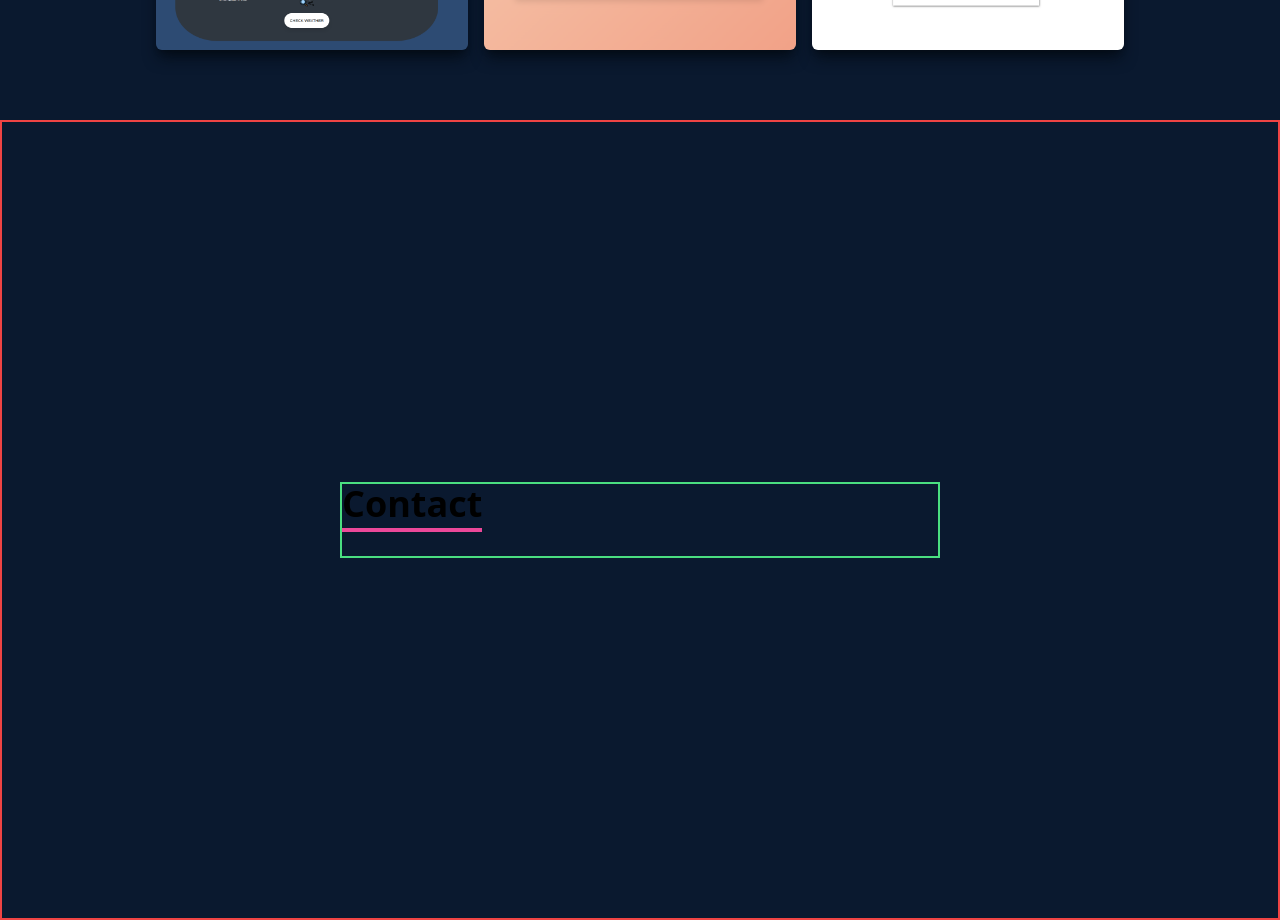
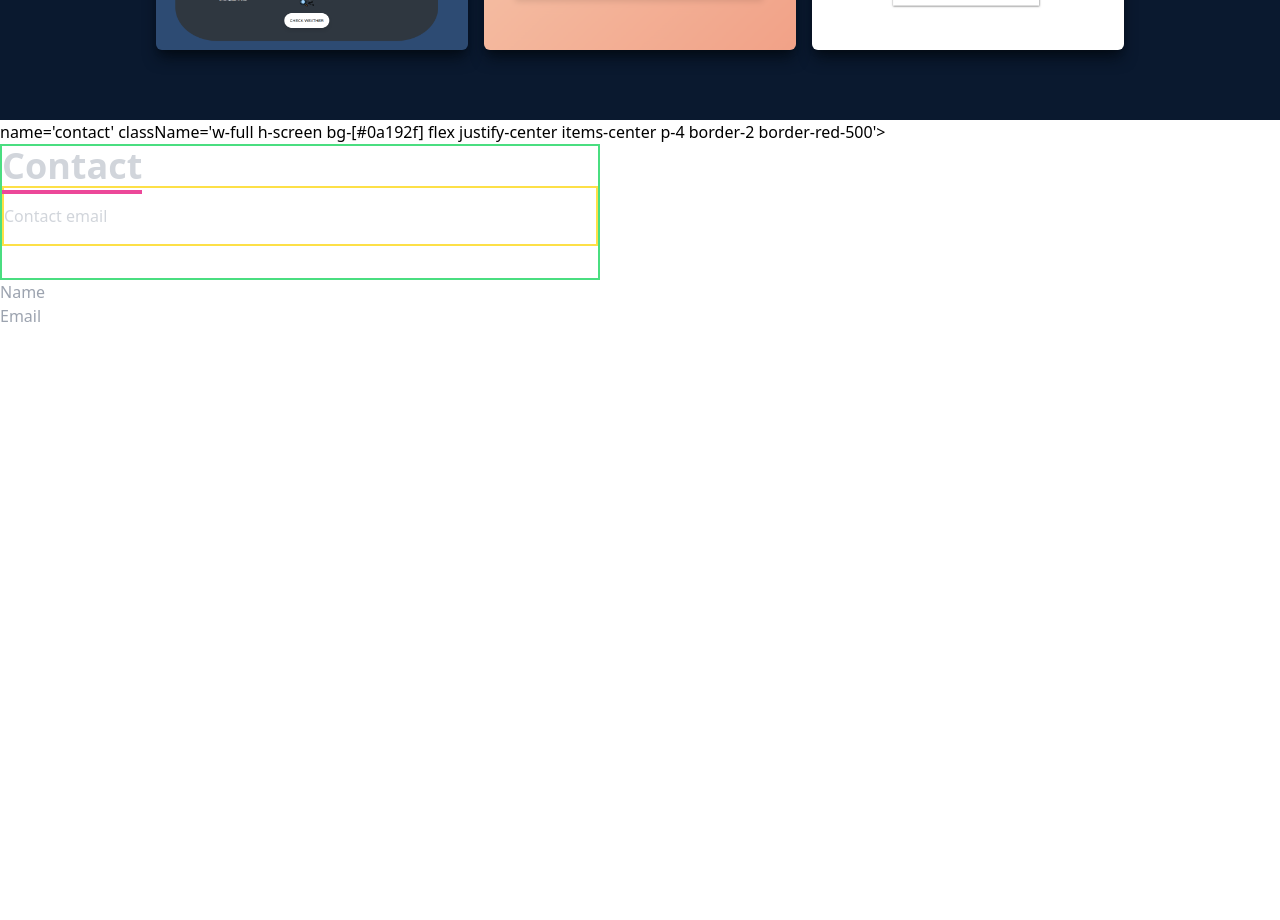
Before and after one commit to OerdBej/showcase, a React (Create React App) app: page / in a window 1280 px wide. Shown: the part 3080-4000 px from the top of the page. After the commit the page ends 3408 px from the top, so only its background shows below. Built offline with nearby package versions, Linux system fonts and the light colour scheme.

Commit message:
adding basic input form for the email and contact form

```diff
--- a/src/components/Contact.jsx
+++ b/src/components/Contact.jsx
@@ -2,15 +2,20 @@ import React from 'react';
 
 const Contact = () => {
     return (
-        <div
-            name='contact'
-            className='w-full h-screen bg-[#0a192f] flex justify-center items-center p-4 border-2 border-red-500'>
+        <div>
+            name='contact' className='w-full h-screen bg-[#0a192f] flex
+            justify-center items-center p-4 border-2 border-red-500'>
             <form action='' className='flex flex-col max-w-[600px] w-full'>
                 <div className='pb-8 border-2 border-green-400'>
-                    <p className='text-4xl font-bold inline border-b-4 border-pink-500'>
+                    <p className='text-4xl font-bold inline border-b-4 border-pink-500 text-gray-300'>
                         Contact
                     </p>
+                    <p className='text-gray-300 py-4 border-2 border-yellow-300'>
+                        Contact email
+                    </p>
                 </div>
+                <input type='text' placeholder='Name' name='name' />
+                <input type='text' placeholder='Email' name='email' />
             </form>
         </div>
     );
```
